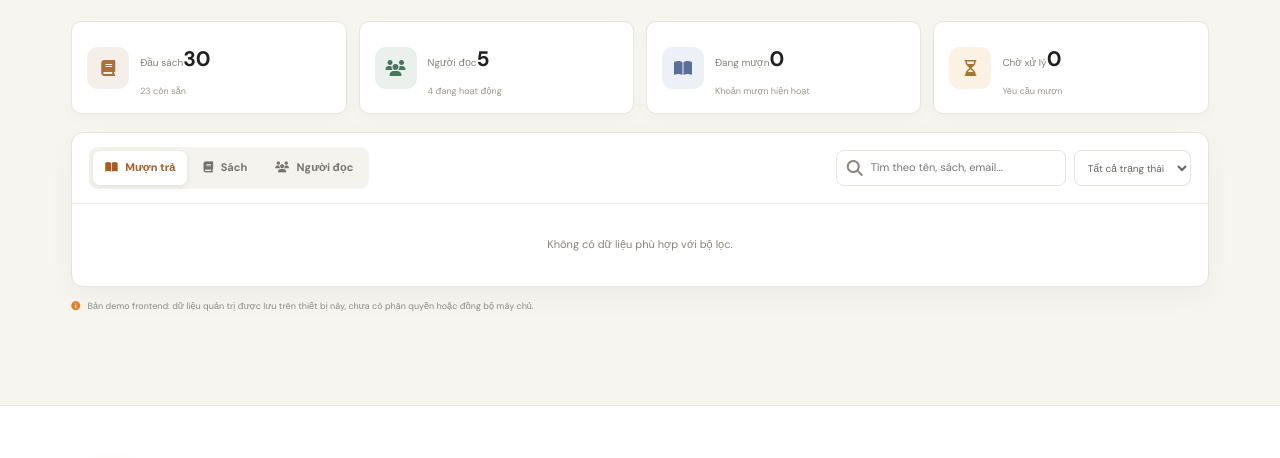
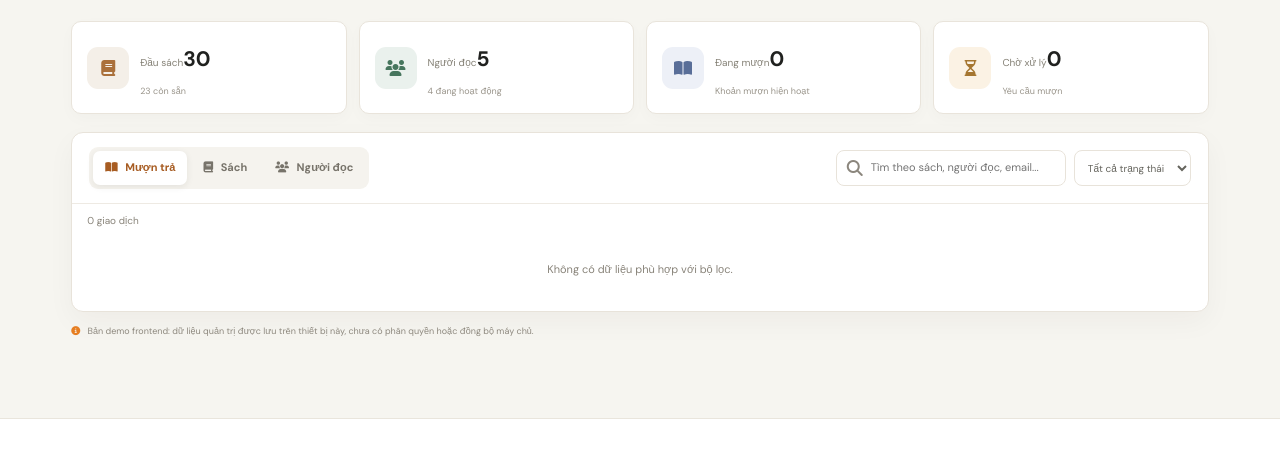
Before and after one commit to hd6894078-cmd/website-qu-n-l-bookin, a website built with Vite: page backup/admin.html in a window 1280 px wide. Shown: the part 275-733 px from the top of the page. Built offline with nearby package versions, Linux system fonts and the light colour scheme.

Commit message:
làm tìm kiếm sách trong admin

```diff
--- a/backup/admin.html
+++ b/backup/admin.html
@@ -30,6 +30,7 @@
       </div>
       <div class="admin-filters"><button id="adminAddBook" class="admin-add-book" type="button" hidden><i class="fa-solid fa-plus"></i> Thêm sách</button><label class="admin-search"><i class="fa-solid fa-magnifying-glass"></i><input id="adminSearch" type="search" placeholder="Tìm theo tên, sách, email..." aria-label="Tìm trong bảng quản trị"></label><select id="adminStatusFilter" aria-label="Lọc theo trạng thái"><option value="all">Tất cả trạng thái</option></select></div>
     </div>
+    <p id="adminResultCount" class="admin-result-count" aria-live="polite"></p>
     <div id="adminTableWrap" class="admin-table-wrap" aria-live="polite"></div>
     <p id="adminEmpty" class="admin-empty hidden">Không có dữ liệu phù hợp với bộ lọc.</p>
   </section>
--- a/backup/script.js
+++ b/backup/script.js
@@ -450,6 +450,9 @@ document.getElementById("adminUserNote").textContent=`${readers.filter(user=>use
 function updateStatusOptions(){
 const options={loans:[["all","Tất cả trạng thái"],["borrow","Chờ xác nhận"],["waitlist","Đăng ký chờ"],["active","Đang mượn"],["returned","Đã trả"],["cancelled","Đã hủy"]],books:[["all","Tất cả tình trạng"],["available","Còn sách"],["borrowed","Đang mượn"]],users:[["all","Tất cả trạng thái"],["active","Đang hoạt động"],["inactive","Ngừng hoạt động"]]};
 statusFilter.innerHTML=options[activeTab].map(([value,label])=>`<option value="${value}">${label}</option>`).join("");
+const searchHints={loans:"Tìm theo sách, người đọc, email...",books:"Tìm tên sách, tác giả, thể loại...",users:"Tìm theo tên, email, mã thành viên..."};
+searchInput.placeholder=searchHints[activeTab];
+searchInput.setAttribute("aria-label",searchHints[activeTab]);
 addBookButton.hidden=activeTab!=="books";
 }
 function renderBooks(){
@@ -472,8 +475,10 @@ return `<table><thead><tr><th>Người đọc</th><th>Sách</th><th>Yêu cầu</
 function renderAdmin(){
 updateStats();
 tableWrap.innerHTML=activeTab==="books"?renderBooks():activeTab==="users"?renderReaders():renderLoans();
-empty.classList.toggle("hidden",Boolean(tableWrap.querySelector("tbody tr")));
-tableWrap.classList.toggle("hidden",!tableWrap.querySelector("tbody tr"));
+const resultCount=tableWrap.querySelectorAll("tbody tr").length,labels={books:"đầu sách",users:"người đọc",loans:"giao dịch"};
+document.getElementById("adminResultCount").textContent=`${resultCount} ${labels[activeTab]}`;
+empty.classList.toggle("hidden",resultCount>0);
+tableWrap.classList.toggle("hidden",resultCount===0);
 }
 function updateRequest(entryId,action){
 const requests=readLocalList("bookin-borrow-requests"),index=requests.findIndex(request=>(request.entryId||`${request.userId}-${request.id}-${request.date}`)===entryId);if(index===-1)return;
--- a/backup/style.css
+++ b/backup/style.css
@@ -291,3 +291,4 @@ header:after{content:'';position:absolute;left:7%;right:7%;bottom:0;height:1px;b
 	.detail-service .primary-btn{display:inline-flex;margin-top:18px}
 	.footer-main{grid-template-columns:1fr}
 }
+.admin-result-count{padding:9px 15px 0;color:#888379;font-size:10px}
```
